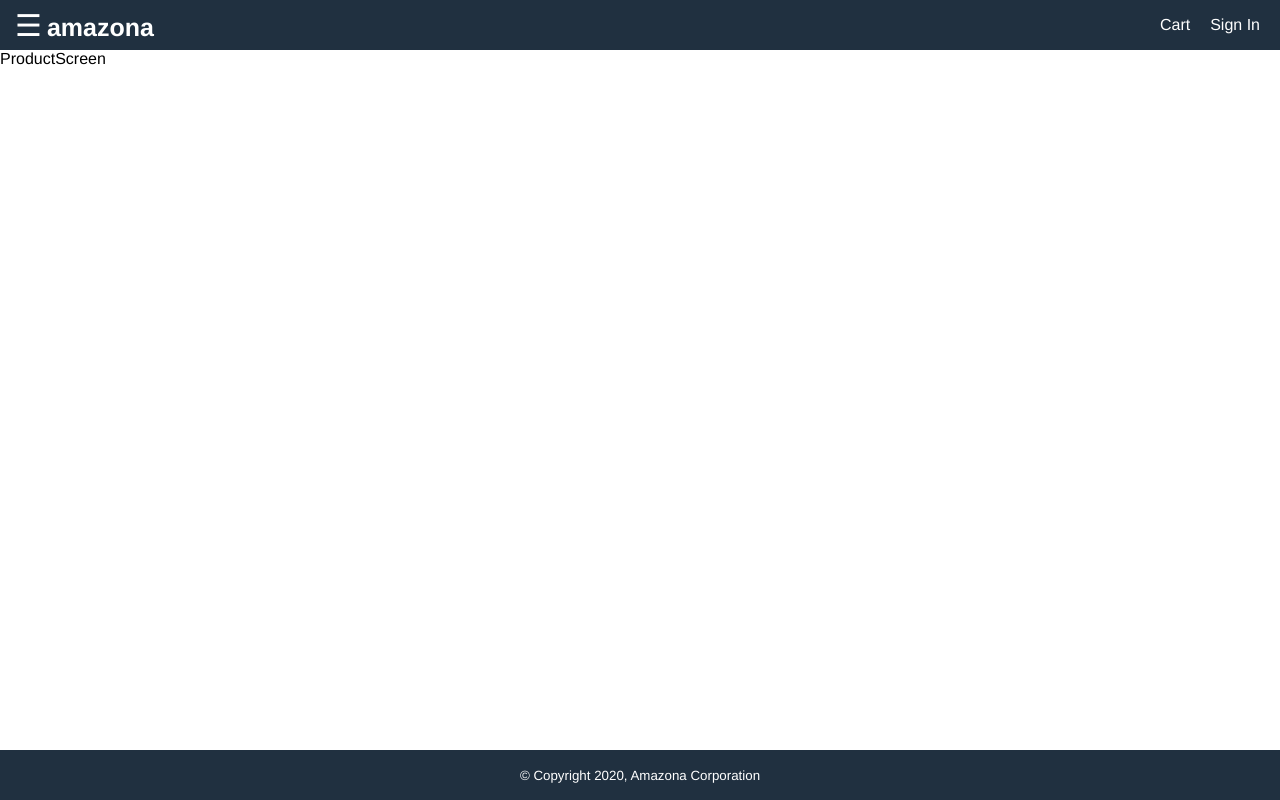
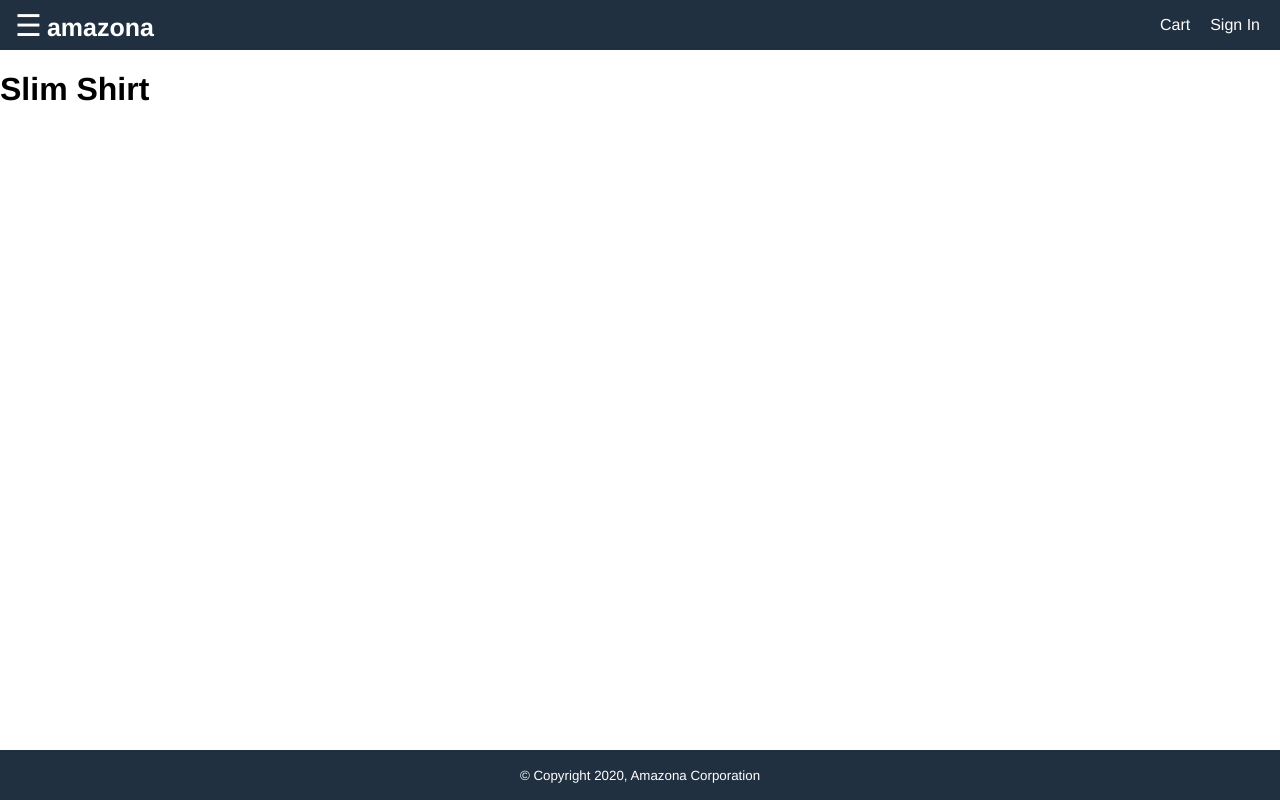
Before and after one commit to Ravi1717/amazona-ecommerce, a React (Create React App) app in the folder amazona/frontend/: page /product/1 in a window 1280 px wide. Built offline with nearby package versions, Linux system fonts and the light colour scheme.

Commit message:
Link to product image

```diff
--- a/amazona/frontend/src/Screens/ProductScreen.js
+++ b/amazona/frontend/src/Screens/ProductScreen.js
@@ -2,8 +2,14 @@ import React from "react";
 import data from "../data";
 
 function ProductScreen(props) {
-  console.log(props.match.params.id);
+  //console.log(props.match.params.id);
+  const product = data.products.find((x) => x._id == props.match.params.id);
+  //console.log(product.name);
 
-  return <div>ProductScreen</div>;
+  return (
+    <div>
+      <h1>{product.name}</h1>
+    </div>
+  );
 }
 export default ProductScreen;
```
